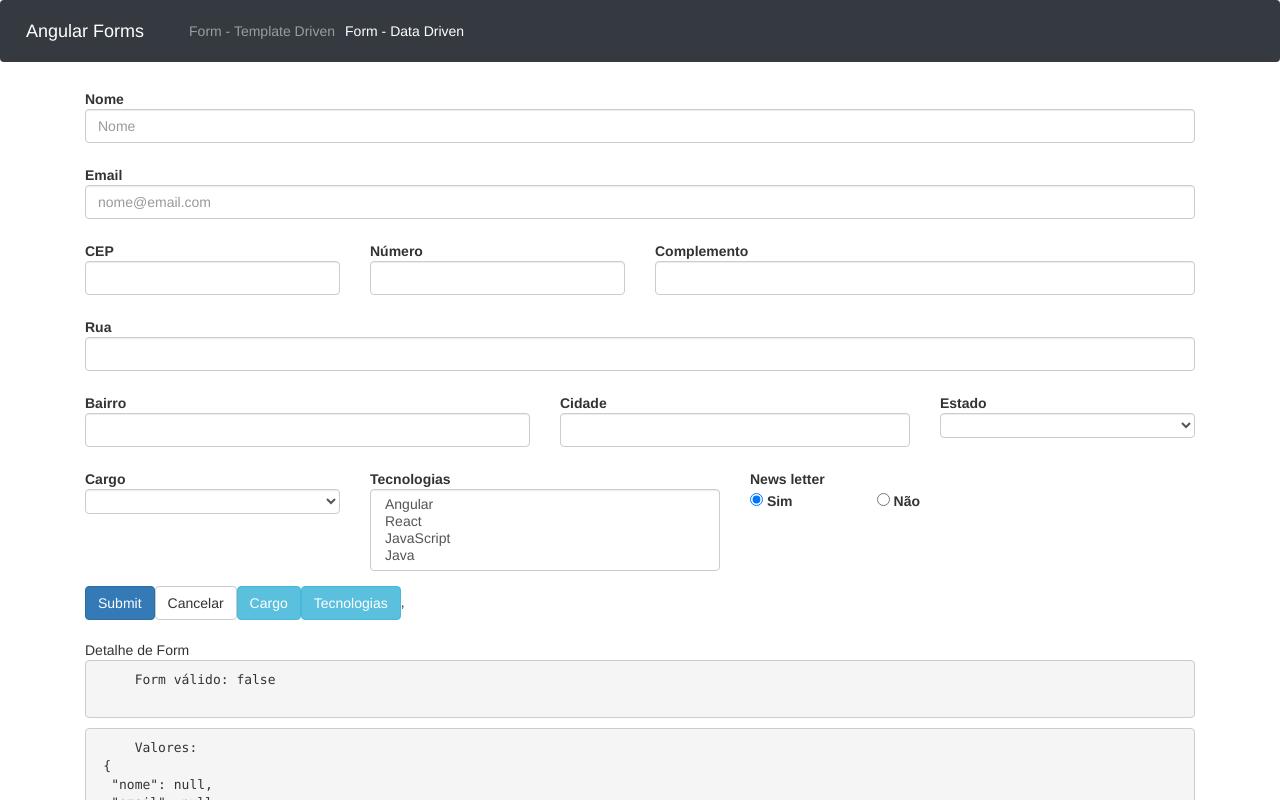
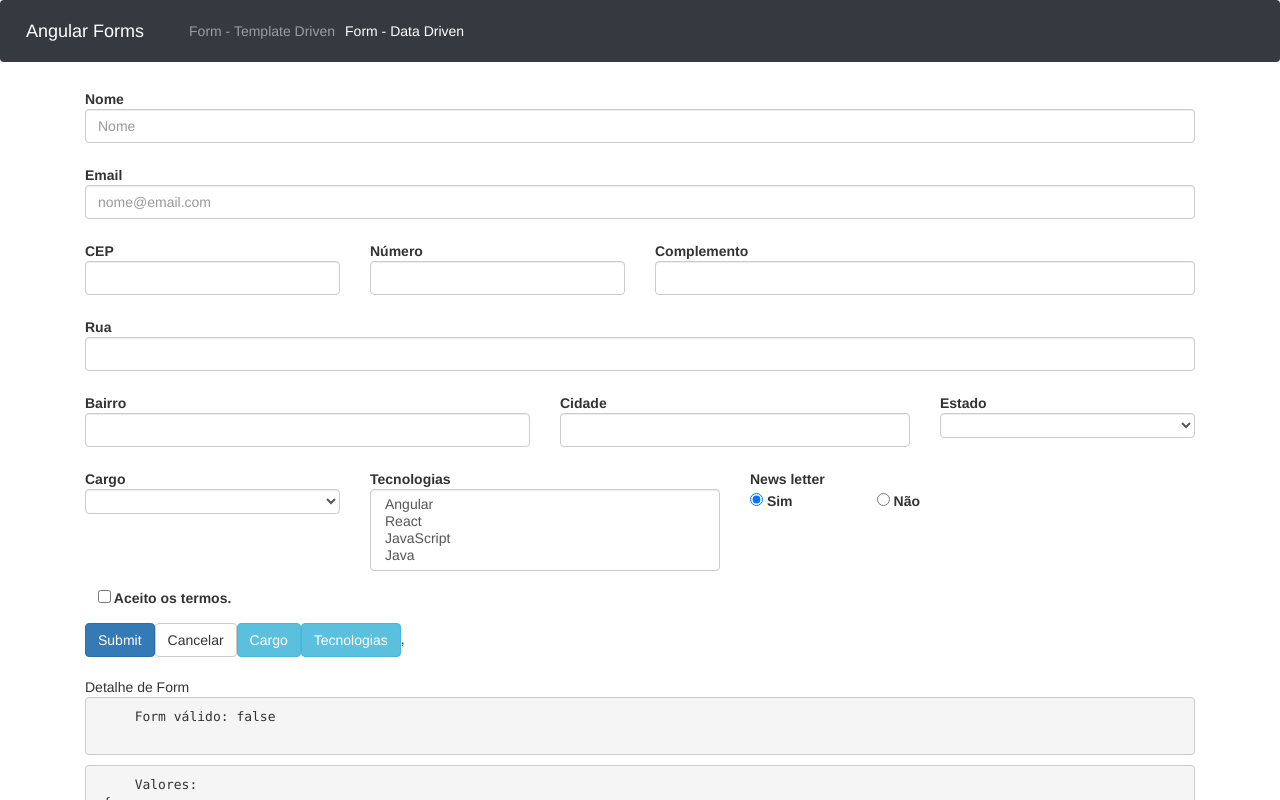
Before and after one commit to carlosinhani/forms_Angular, an Angular app: page /dataForm in a window 1280 px wide. Shown: the top 800 px of the page. Built offline with nearby package versions, Linux system fonts and the light colour scheme.

Commit message:
checkbox-toggle

```diff
--- a/src/app/data-form/data-form.component.html
+++ b/src/app/data-form/data-form.component.html
@@ -142,6 +142,20 @@
 
 </div>
 
+<div class="form-group">
+  <div class="col-md-3" [ngClass]="aplicaCssErro('termos')">
+    <div class="form-check">
+      <label class="form-check-label" for="defaultCheck1">
+        <input type="checkbox" formControlName="termos"> Aceito os termos.
+      </label>
+      <campo-control-erro
+            [mostrarErro]="!formulario.get('termos').valid"
+            msgErro="Por favor, aceite os termos.">
+          </campo-control-erro>
+    </div>
+  </div>
+</div>
+
 
   <button type="submit" class="btn btn-primary">Submit</button>
 
--- a/src/app/data-form/data-form.component.ts
+++ b/src/app/data-form/data-form.component.ts
@@ -69,7 +69,8 @@ export class DataFormComponent implements OnInit {
         }),
         cargo: [null],
         tecnologias: [null],
-        newsletter: ['s']
+        newsletter: ['s'],
+        termos: [null, Validators.pattern('true')]
     });
   }
   onSubmit(){
```
